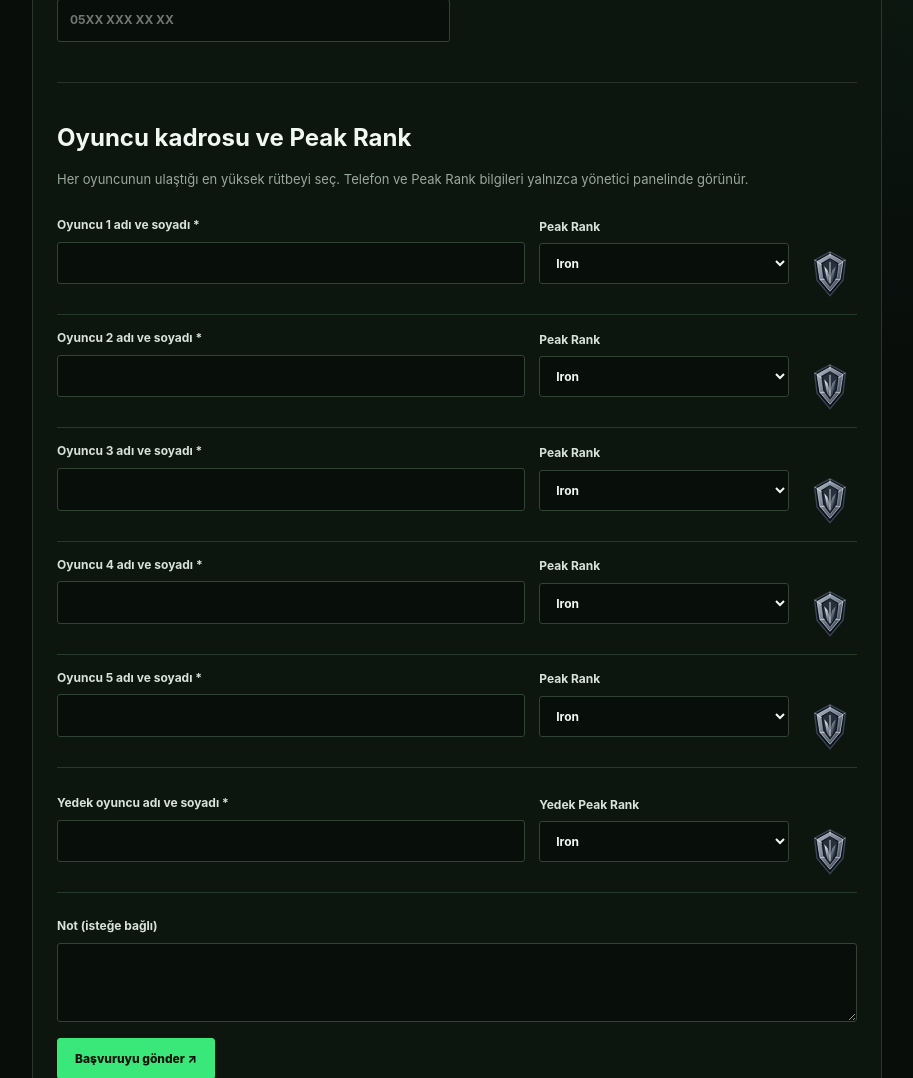
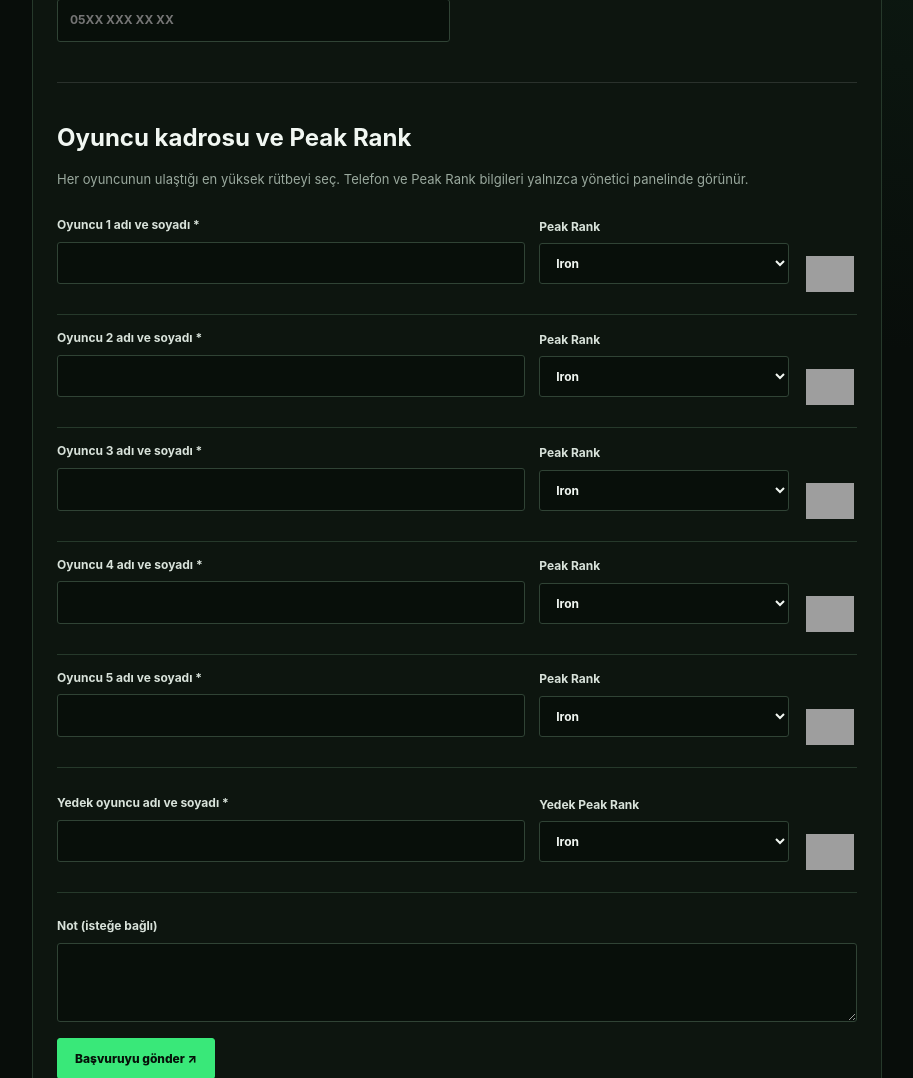
Before and after one commit to Likeaboss4/-CSAL-E-SPOR, a Flask app: page /basvuru in a window 1280 px wide. Shown: the part 508-1586 px from the top of the page, without its empty margins (28-941 px from the left). Run offline with Flask 3, Linux system fonts and the light colour scheme; data comes from the database, SQL or seed files in the repository; some libraries are stand-ins or nearby versions; grey boxes are pictures that could not be loaded.

Commit message:
Use official VALORANT rank icons in team application

```diff
--- a/templates/apply.html
+++ b/templates/apply.html
@@ -17,13 +17,13 @@
 <div class="player-rank-row">
 <label>Oyuncu {{ i }} adı ve soyadı *<input name="player{{ i }}" required maxlength="100"></label>
 <label>Peak Rank<select name="rank{{ i }}" required onchange="updateRankIcon(this)">{% for value,label in ranks %}<option value="{{ value }}" {% if value == 'Iron' %}selected{% endif %}>{{ label }}</option>{% endfor %}</select></label>
-<img class="rank-preview" src="{{ url_for('static', filename='ranks/iron.svg') }}" alt="Iron rank">
+<img class="rank-preview" src="https://media.valorant-api.com/competitivetiers/03621f52-342b-cf4e-4f86-9350a49c6d04/5/largeicon.png" alt="Iron rank">
 </div>
 {% endfor %}
 <div class="player-rank-row substitute-row">
 <label>Yedek oyuncu adı ve soyadı *<input name="substitute" required maxlength="100"></label>
 <label>Yedek Peak Rank<select name="substitute_rank" required onchange="updateRankIcon(this)">{% for value,label in ranks %}<option value="{{ value }}" {% if value == 'Iron' %}selected{% endif %}>{{ label }}</option>{% endfor %}</select></label>
-<img class="rank-preview" src="{{ url_for('static', filename='ranks/iron.svg') }}" alt="Iron rank">
+<img class="rank-preview" src="https://media.valorant-api.com/competitivetiers/03621f52-342b-cf4e-4f86-9350a49c6d04/5/largeicon.png" alt="Iron rank">
 </div>
 </section>
 <label class="full">Not (isteğe bağlı)<textarea name="note" rows="3" maxlength="500"></textarea></label>
@@ -33,8 +33,19 @@
 function updateRankIcon(select) {
   const row = select.closest('.player-rank-row');
   const img = row && row.querySelector('.rank-preview');
+  const rankTiers = {
+    Iron: 5,
+    Bronze: 8,
+    Silver: 11,
+    Gold: 14,
+    Platinum: 17,
+    Diamond: 20,
+    Ascendant: 23,
+    Immortal: 26,
+    Radiant: 27
+  };
   if (img) {
-    img.src = "{{ url_for('static', filename='ranks/') }}" + select.value.toLowerCase() + ".svg";
+    img.src = "https://media.valorant-api.com/competitivetiers/03621f52-342b-cf4e-4f86-9350a49c6d04/" + rankTiers[select.value] + "/largeicon.png";
     img.alt = select.value + " rank";
   }
 }
```
